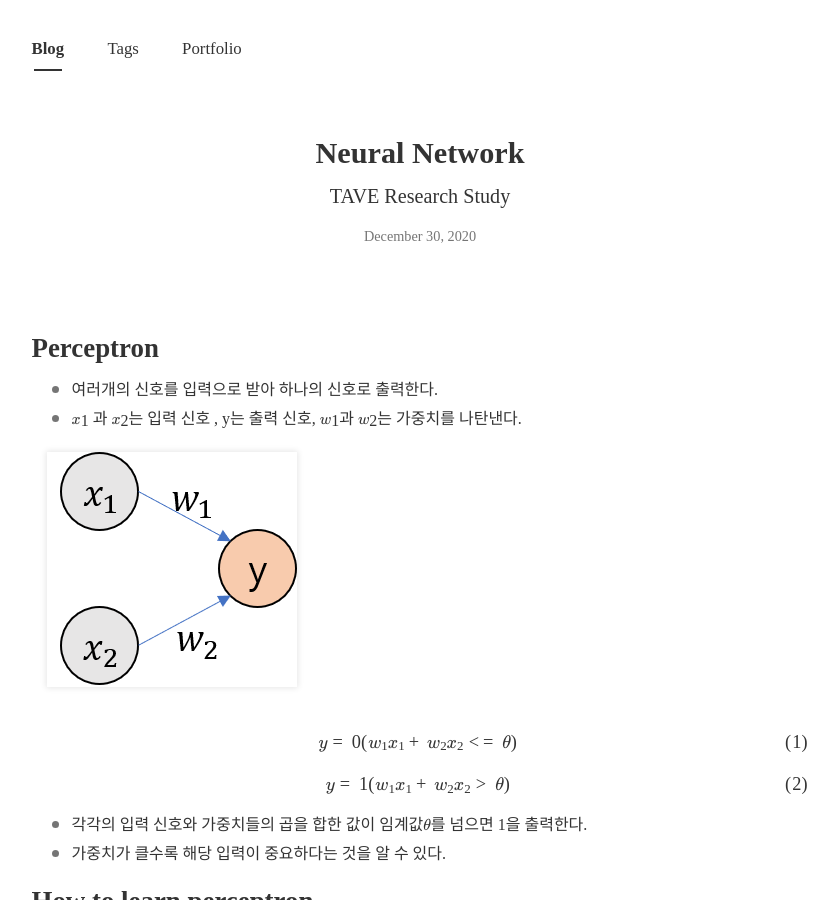
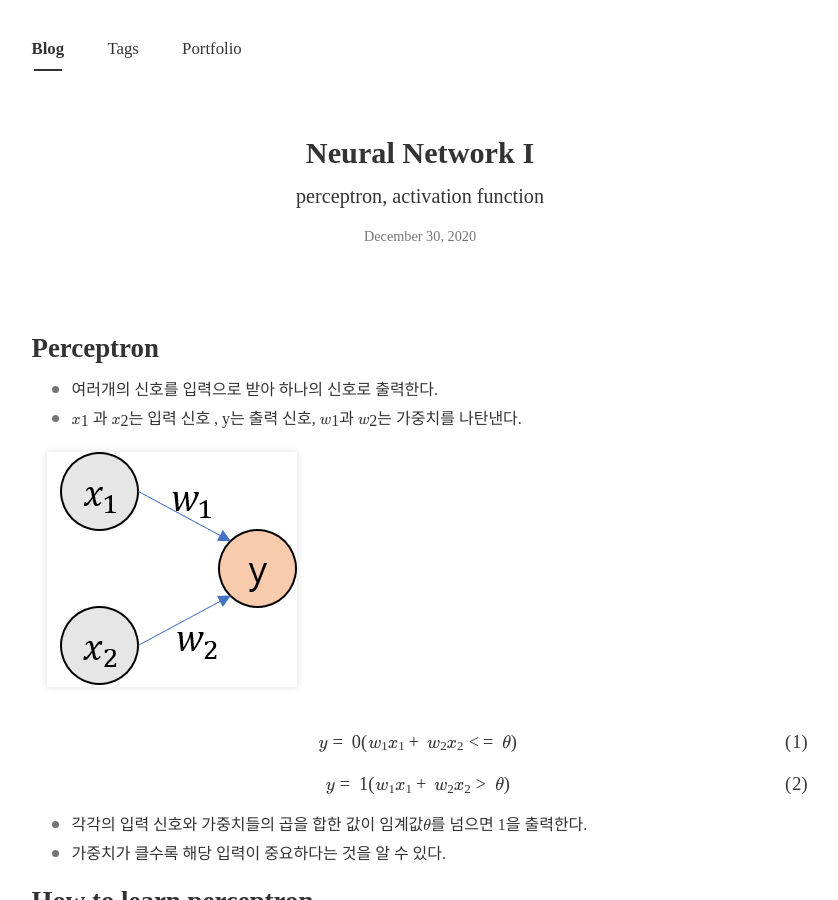
Before and after one commit to Marshmellowon/marshmellowon.github.io, a Jekyll site: the page built from _posts/2020-12-30-TAVE_Research1.md, in a window 1280 px wide and 900 px high. Shown: the whole window, without its empty margins (220-1058 px from the left). Built offline with Jekyll 4.4.1, drawn with Linux system fonts in a browser that asks for light colours; nearby versions of some CDN libraries; some web fonts are replaced; formulas are drawn with MathJax 3; comment, search, counter and statistics services are not loaded.

```diff
--- a/_posts/2020-12-30-TAVE_Research1.md
+++ b/_posts/2020-12-30-TAVE_Research1.md
@@ -1,7 +1,7 @@
 ---
 layout: post
-title: Neural Network
-subtitle: TAVE Research Study
+title: Neural Network I
+subtitle: perceptron, activation function
 tags: [TAVE, TAVE Research, Deep Learning]
 author: marshmello
 comments: True
```
